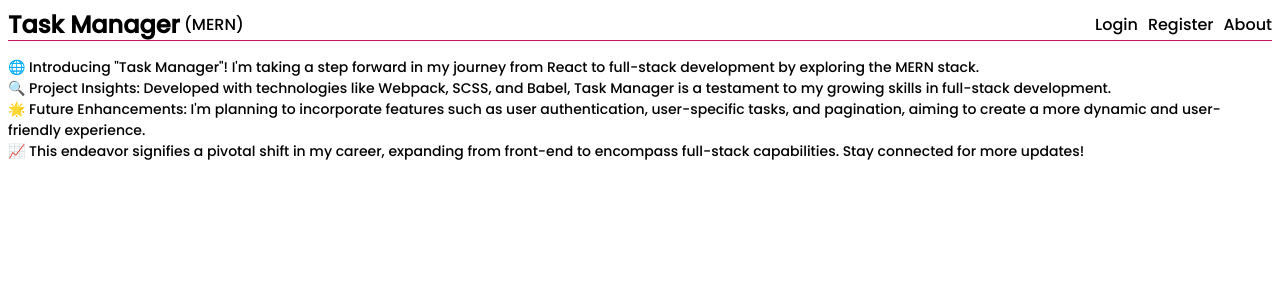
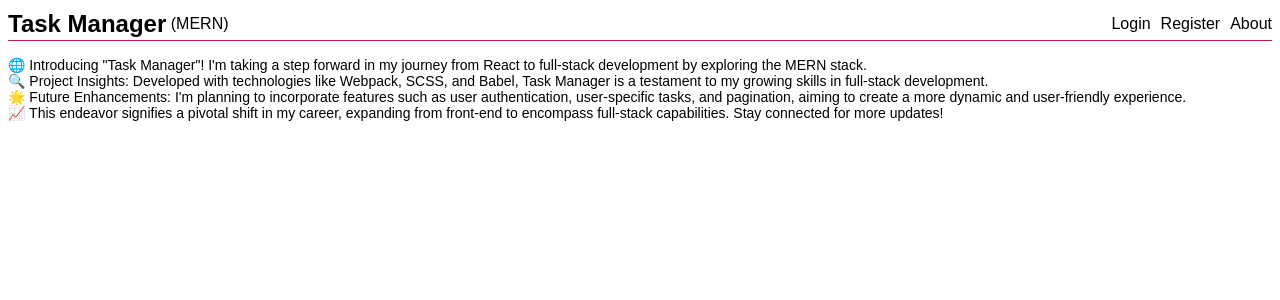
Before and after one commit to rvijaykr10/task-manager-mern-app, a React app in the folder frontend/: page /about in a window 1280 px wide. Shown: the top 300 px of the page. Built offline with nearby package versions, Linux system fonts and the light colour scheme.

Commit message:
google font removed

```diff
--- a/frontend/public/index.html
+++ b/frontend/public/index.html
@@ -5,11 +5,6 @@
     <meta http-equiv="X-UA-Compatible" content="IE=edge" />
     <meta name="viewport" content="width=device-width, initial-scale=1.0" />
     <title>Task Manager App</title>
-    <link
-      rel="stylesheet"
-      href="https://fonts.googleapis.com/css2?family=Poppins:wght@100;300;500&display=swap"
-      async
-    />
   </head>
   <body>
     <div id="root"></div>
--- a/frontend/src/styles/base.scss
+++ b/frontend/src/styles/base.scss
@@ -2,7 +2,8 @@
 // @import url("https://fonts.googleapis.com/css2?family=Poppins:wght@100;300;500&display=swap");
 
 // Platform Font
-$platform-font: "Poppins", sans-serif;
+$platform-font: sans-serif;
+// $platform-font: "Poppins", sans-serif;
 
 // Color Variables
 $primary-color: #4424d6;
```
